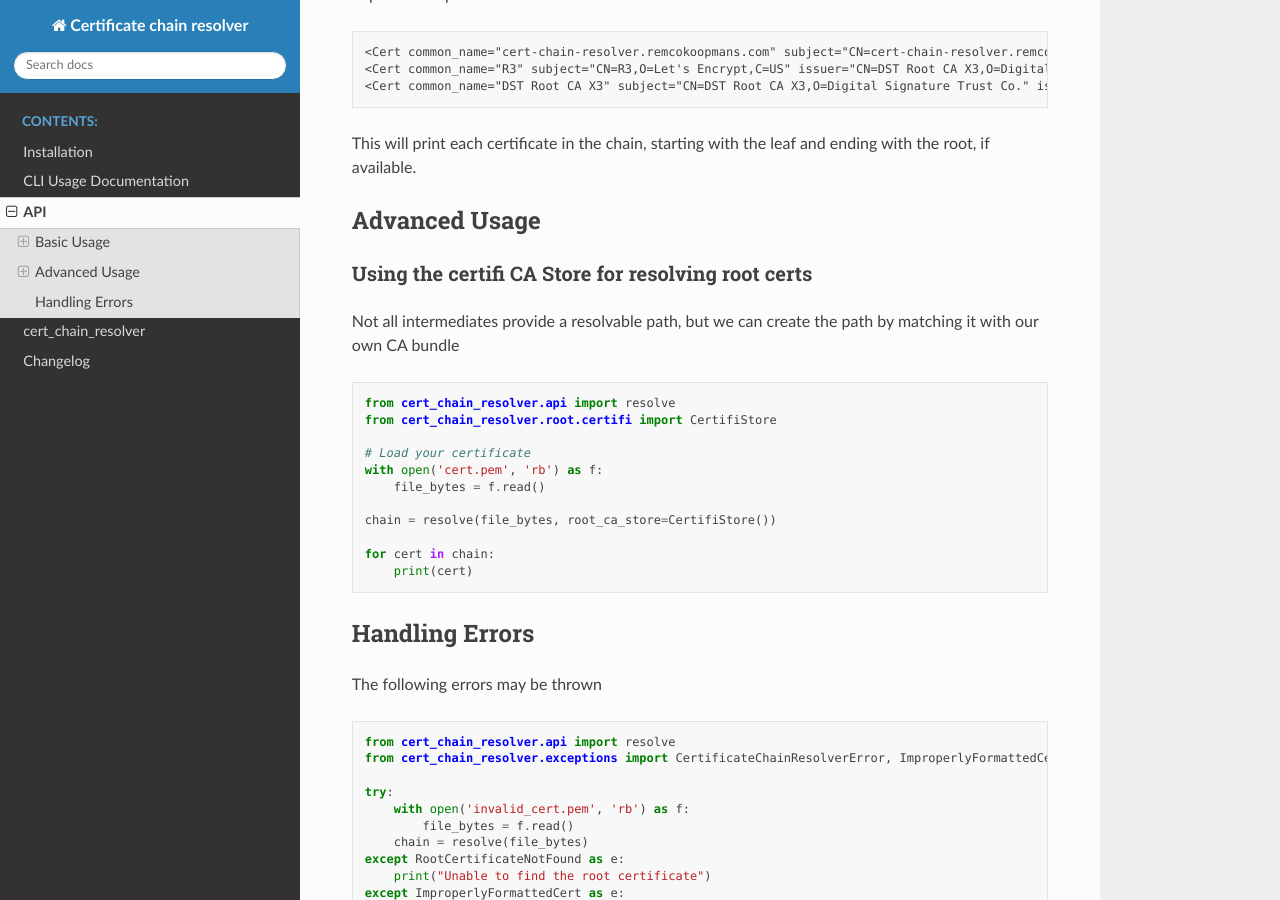
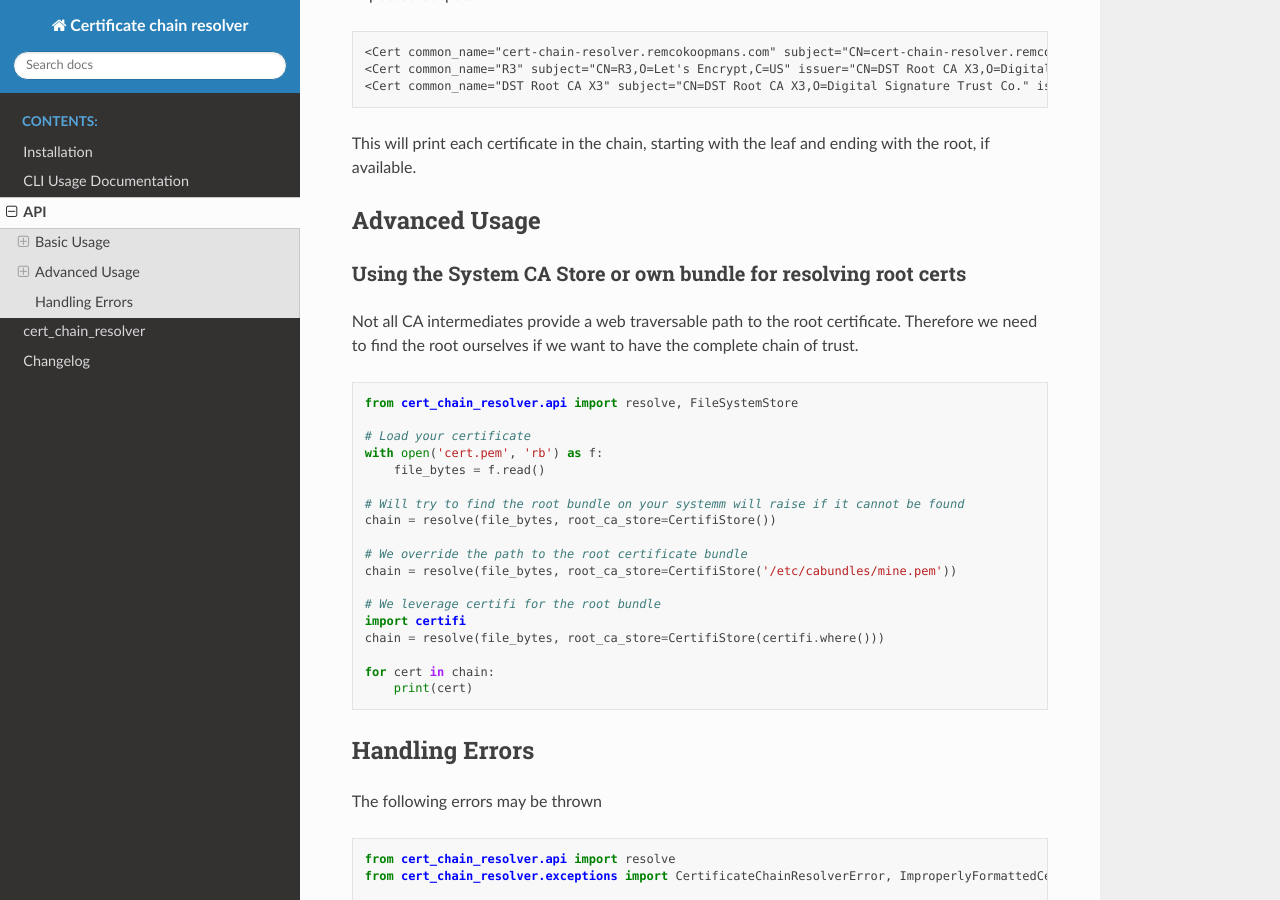
Before and after one commit to rkoopmans/python-certificate-chain-resolver, a Sphinx documentation site: the page built from docs/api.rst, in a window 1280 px wide and 900 px high, scrolled down 679 px. Built offline with Sphinx 7.4.7 and the Read the Docs theme 2.0.0, drawn with Linux system fonts in a browser that asks for light colours.

Commit message:
Update docs

```diff
--- a/docs/api.rst
+++ b/docs/api.rst
@@ -41,21 +41,28 @@ This will print each certificate in the chain, starting with the leaf and ending
 Advanced Usage
 ==============
 
-Using the certifi CA Store for resolving root certs
+Using the System CA Store or own bundle for resolving root certs
 ---------------------------------------------------
 
-Not all intermediates provide a resolvable path, but we can create the path by matching it with our own CA bundle
+Not all CA intermediates provide a web traversable path to the root certificate. Therefore we need to find the root ourselves if we want to have the complete chain of trust.
 
 .. code-block:: python
 
-   from cert_chain_resolver.api import resolve
-   from cert_chain_resolver.root.certifi import CertifiStore
+   from cert_chain_resolver.api import resolve, FileSystemStore
 
    # Load your certificate
    with open('cert.pem', 'rb') as f:
        file_bytes = f.read()
 
+   # Will try to find the root bundle on your systemm will raise if it cannot be found
    chain = resolve(file_bytes, root_ca_store=CertifiStore())
+
+   # We override the path to the root certificate bundle
+   chain = resolve(file_bytes, root_ca_store=CertifiStore('/etc/cabundles/mine.pem'))
+
+   # We leverage certifi for the root bundle
+   import certifi
+   chain = resolve(file_bytes, root_ca_store=CertifiStore(certifi.where()))
 
    for cert in chain:
        print(cert)
```
Also changed, not shown: README.md (+24 -16 lines), docs/cert_chain_resolver.rst (+0 -13 lines), 1 other file.
